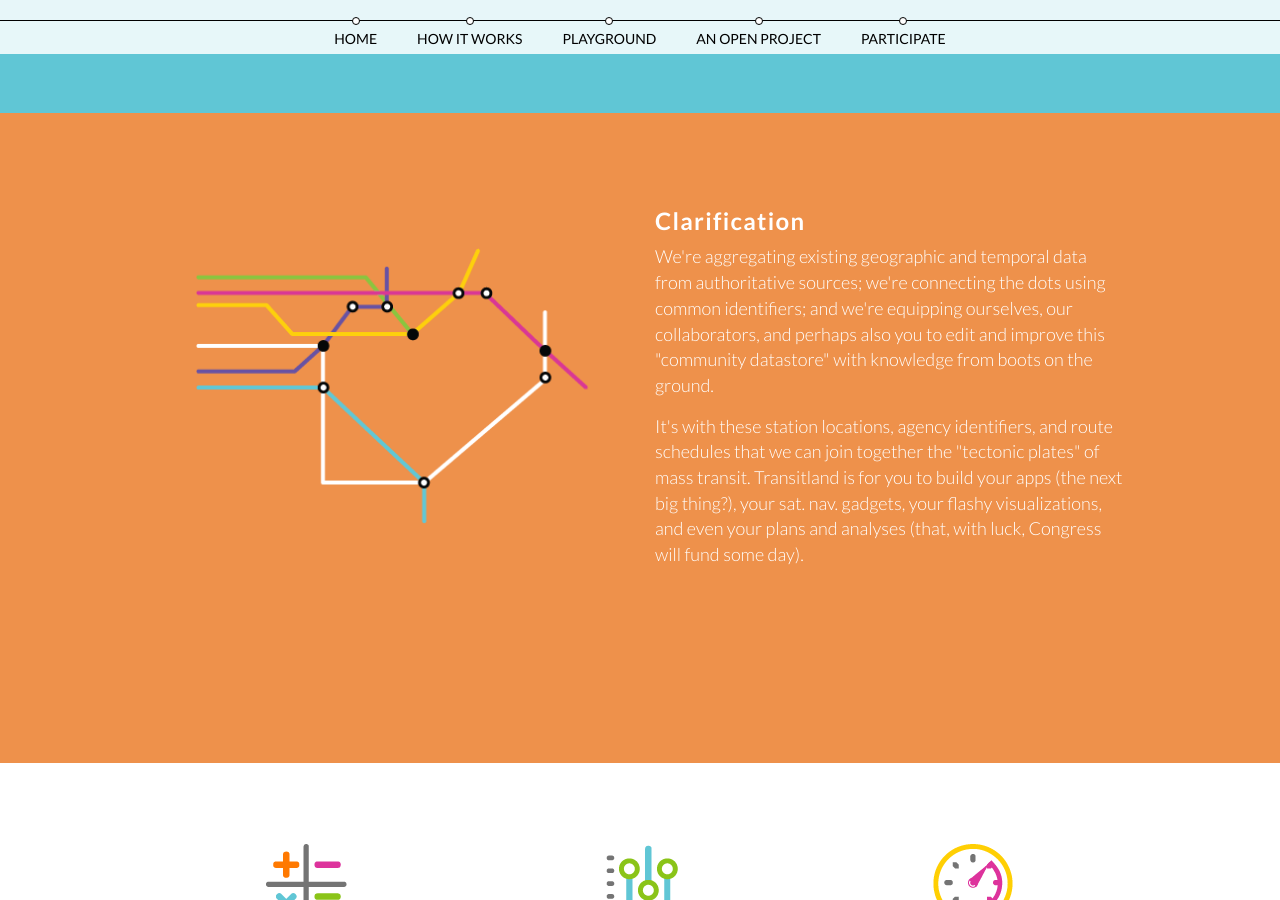
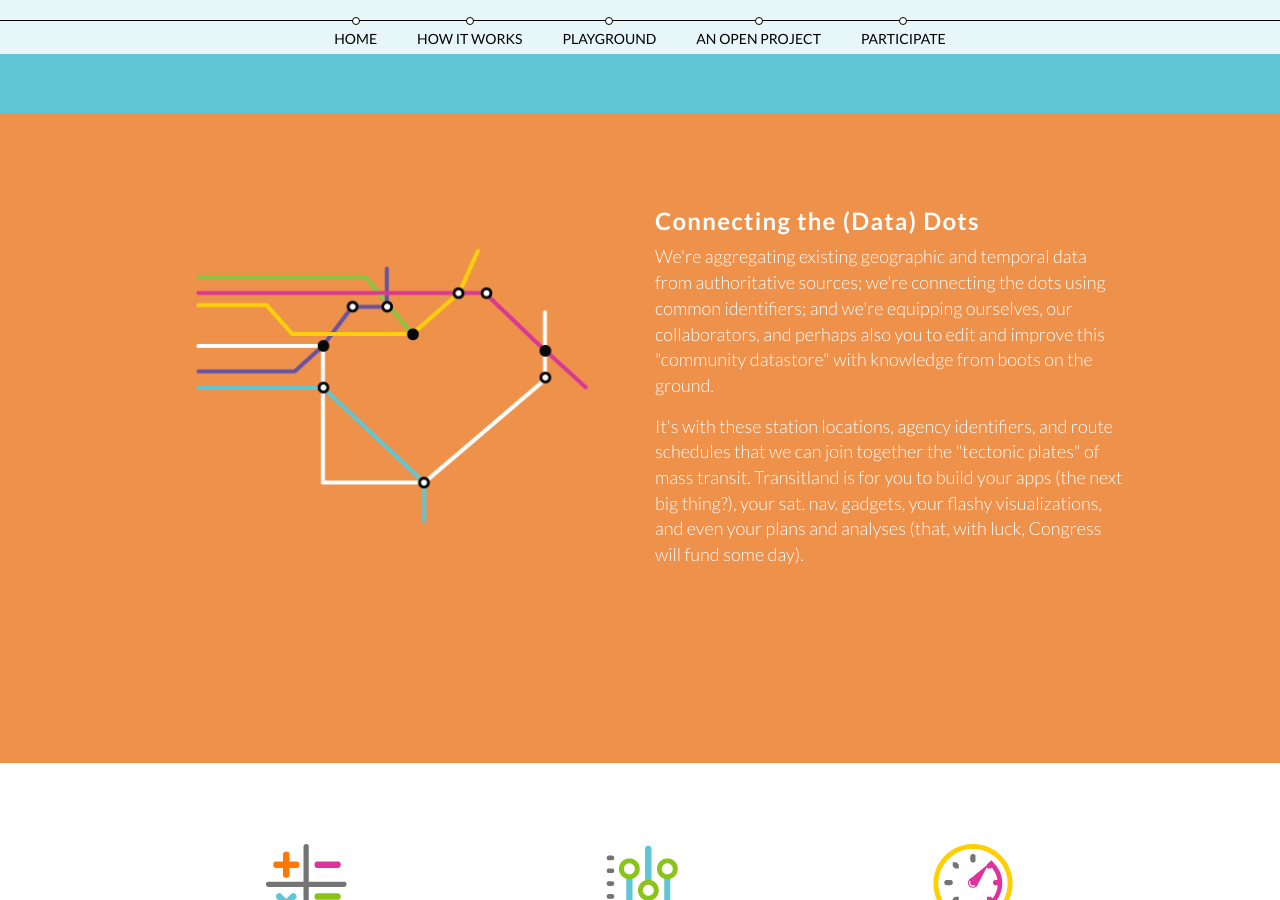
Before and after one commit to transitland/www-transit-land, a Jekyll site: the page built from index.html, in a window 1280 px wide and 900 px high, scrolled down 1359 px. Built offline with Jekyll 4.4.1, drawn with Linux system fonts in a browser that asks for light colours; nearby versions of some CDN libraries.

Commit message:
removing "Clarification" from the front page
not the best replacement... but it's something new

```diff
--- a/index.html
+++ b/index.html
@@ -50,7 +50,7 @@
     </div>
     </div>
     <div class="col-xs-12 col-sm-6 col-md-6 col-lg-6 white-text">
-      <h3>Clarification</h3>
+      <h3>Connecting the (Data) Dots</h3>
       <p>We're aggregating existing geographic and temporal data from authoritative sources; we're connecting the dots using common identifiers; and we're equipping ourselves, our collaborators, and perhaps also you to edit and improve this "community datastore" with knowledge from boots on the ground.</p>
       <p>It's with these station locations, agency identifiers, and route schedules that we can join together the "tectonic plates" of mass transit. Transitland is for you to build your apps (the next big thing?), your sat. nav. gadgets, your flashy visualizations, and even your plans and analyses (that, with luck, Congress will fund some day).</p>
     </div>
```
